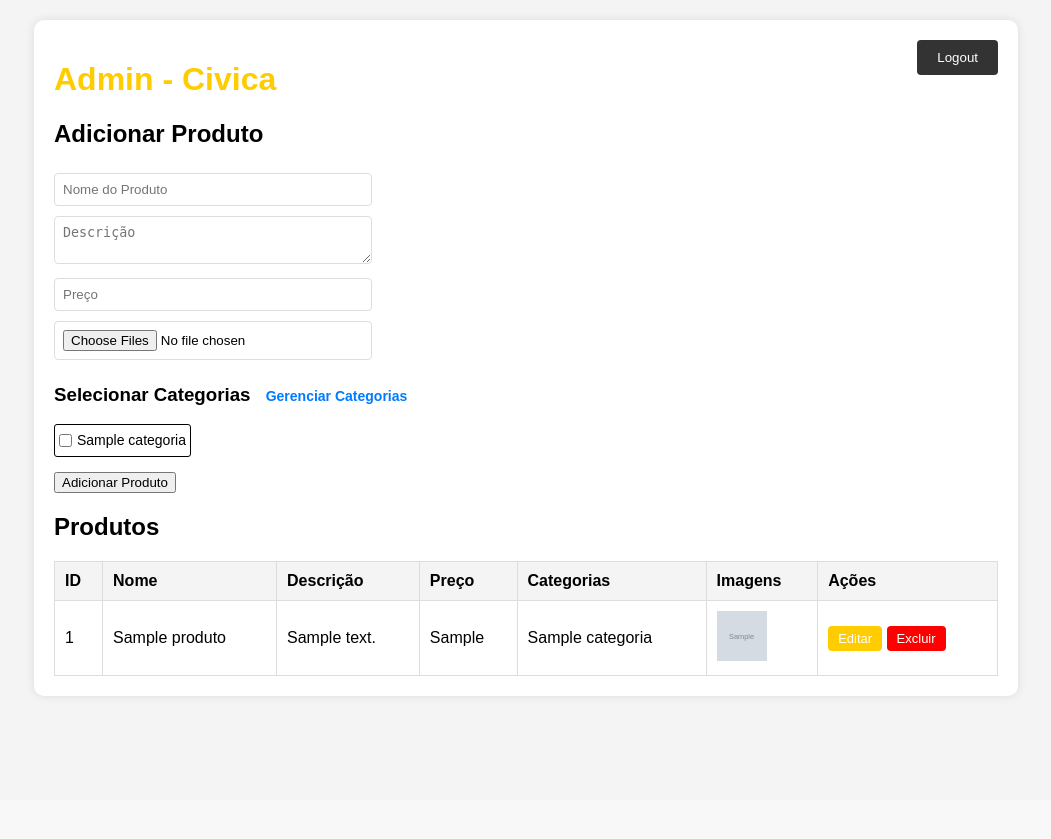
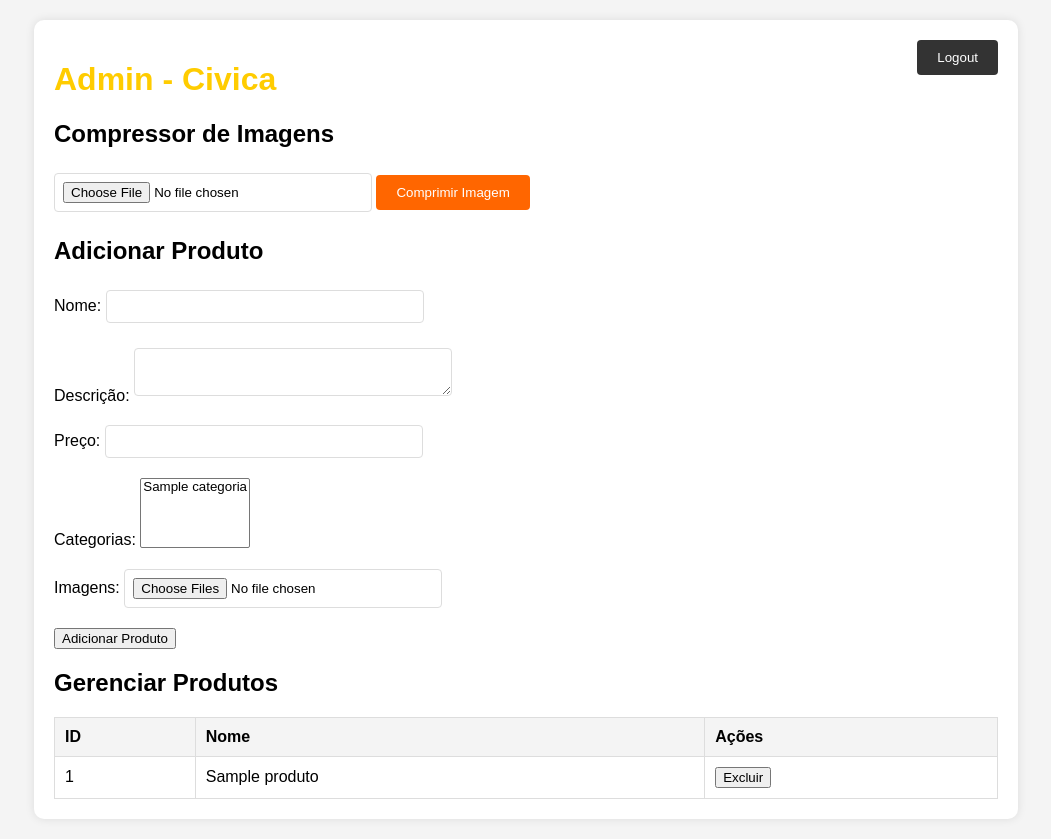
Before and after one commit to sdragonpt/site-civica, a PHP site: page /admin.php in a window 1280 px wide. Shown: the whole page, without its empty margins (114-1165 px from the left). Before the commit the page ends 698 px from the top, so only its background shows below. Run offline with PHP 8.4, Linux system fonts and the light colour scheme; the visitor is signed in with stand-in values (Sample User, id 1); tables that the repository leaves empty or names only in its code hold one stand-in row (values such as "Sample post"); grey boxes marked "Sample" are stand-in pictures.

Commit message:
Update admin.php

```diff
--- a/admin.php
+++ b/admin.php
@@ -124,9 +124,6 @@ if (isset($_POST['add'])) {
 
                 $check = getimagesize($temp_file);
                 if ($check !== false) {
-                    $unique_name = uniqid() . '.' . $imageFileType;
-                    $target_file = $target_dir . $unique_name;
-
                     if (resize_and_compress_image($temp_file, $target_file)) {
                         $stmt = $conn->prepare("INSERT INTO imagens (produto_id, imagem) VALUES (?, ?)");
                         $stmt->bind_param("is", $produto_id, $unique_name);
@@ -196,6 +193,19 @@ if (isset($_GET['logout'])) {
     exit();
 }
 
+// Compressão de imagem
+if (isset($_POST['compress'])) {
+    $temp_file = $_FILES['imagem']['tmp_name'];
+    $imageFileType = strtolower(pathinfo($_FILES['imagem']['name'], PATHINFO_EXTENSION));
+    $target_dir = "images/compressed/";
+    $target_file = $target_dir . uniqid() . '.' . $imageFileType;
+
+    if (resize_and_compress_image($temp_file, $target_file, 800, 600)) {
+        $mensagem = "<div class='alert alert-success'>Imagem comprimida e salva com sucesso em: $target_file</div>";
+    } else {
+        $mensagem = "<div class='alert alert-danger'>Erro ao comprimir a imagem.</div>";
+    }
+}
 ?>
 
 <!DOCTYPE html>
@@ -216,74 +226,100 @@ if (isset($_GET['logout'])) {
             <?php echo $mensagem; ?>
         <?php endif; ?>
 
-        <!-- Formulário para adicionar produto -->
+        <!-- Formulário para compressor de imagens -->
+        <h2>Compressor de Imagens</h2>
+        <form id="compressorForm" method="post" action="" enctype="multipart/form-data">
+            <div class="form-group">
+                <input type="file" name="imagem" id="imagem" required>
+                <button type="submit" name="compress" id="compressButton">Comprimir Imagem</button>
+            </div>
+            <div id="progressContainer" style="display: none;">
+                <progress id="progressBar" value="0" max="100"></progress>
+                <span id="progressText"></span>
+            </div>
+        </form>
+
+        <script>
+        document.getElementById('compressorForm').onsubmit = function(event) {
+            event.preventDefault(); // Impede o envio padrão do formulário
+            const formData = new FormData(this);
+            const progressBar = document.getElementById('progressBar');
+            const progressContainer = document.getElementById('progressContainer');
+            const progressText = document.getElementById('progressText');
+
+            const xhr = new XMLHttpRequest();
+            xhr.open('POST', this.action, true);
+
+            xhr.upload.onprogress = function(e) {
+                if (e.lengthComputable) {
+                    const percentComplete = (e.loaded / e.total) * 100;
+                    progressBar.value = percentComplete;
+                    progressText.textContent = Math.round(percentComplete) + '%';
+                }
+            };
+
+            xhr.onload = function() {
+                if (xhr.status === 200) {
+                    progressText.textContent = 'Imagem comprimida com sucesso!';
+                } else {
+                    progressText.textContent = 'Erro ao comprimir a imagem.';
+                }
+                progressContainer.style.display = 'none'; // Esconde a barra após a conclusão
+            };
+
+            progressContainer.style.display = 'block'; // Mostra a barra de progresso
+            xhr.send(formData);
+        };
+        </script>
+
         <h2>Adicionar Produto</h2>
         <form method="post" action="" enctype="multipart/form-data">
             <div class="form-group">
-                <div><input type="text" name="nome" placeholder="Nome do Produto" required></div>
-                <div><textarea name="descricao" placeholder="Descrição" required></textarea></div>
-                <div><input type="text" name="preco" placeholder="Preço" required></div>
-                <div><input type="file" name="imagens[]" id="upload" multiple></div>
-
-                <!-- Seção de seleção de categorias -->
-                <h3>
-                    Selecionar Categorias
-                    <a href="gerenciar_categorias.php" style="margin-left: 10px; text-decoration: none; color: #007bff; font-size: 14px;">Gerenciar Categorias</a>
-                </h3>
-                <div class="category-list">
+                <label for="nome">Nome:</label>
+                <input type="text" name="nome" id="nome" required>
+            </div>
+            <div class="form-group">
+                <label for="descricao">Descrição:</label>
+                <textarea name="descricao" id="descricao" required></textarea>
+            </div>
+            <div class="form-group">
+                <label for="preco">Preço:</label>
+                <input type="number" name="preco" id="preco" required>
+            </div>
+            <div class="form-group">
+                <label for="categorias">Categorias:</label>
+                <select name="categorias[]" id="categorias" multiple>
                     <?php while ($categoria = $categorias_result->fetch_assoc()): ?>
-                        <label style="border: 1px solid; border-radius: 3px; padding: 4px; font-size: 14px; margin-right: 6px">
-                            <div style="width: 13px; margin: 0px; float: left;"><input type="checkbox" name="categorias[]" value="<?php echo $categoria['id']; ?>"></div>
-                            <div style="float: left; margin-top: 3px; margin-left: 5px;"><?php echo htmlspecialchars($categoria['nome']); ?></div>
-                        </label>
+                        <option value="<?php echo $categoria['id']; ?>"><?php echo $categoria['nome']; ?></option>
                     <?php endwhile; ?>
+                </select>
             </div>
+            <div class="form-group">
+                <label for="imagens">Imagens:</label>
+                <input type="file" name="imagens[]" id="imagens" multiple>
             </div>
             <button type="submit" name="add">Adicionar Produto</button>
         </form>
 
-        <!-- Verifica se há produtos -->
+        <h2>Gerenciar Produtos</h2>
         <?php if ($tem_produtos): ?>
-        <!-- Lista de produtos -->
-        <h2>Produtos</h2>
             <table>
                 <thead>
                     <tr>
                         <th>ID</th>
                         <th>Nome</th>
-                    <th>Descrição</th>
-                    <th>Preço</th>
-                    <th>Categorias</th>
-                    <th>Imagens</th>
                         <th>Ações</th>
                     </tr>
                 </thead>
                 <tbody>
                     <?php while ($produto = $produtos->fetch_assoc()): ?>
-                    <?php
-                    $categorias_produto = get_categorias($produto['id']);
-                    $imagens_produto = get_imagens($produto['id']);
-                    ?>
                         <tr>
-                        <td><?php echo htmlspecialchars($produto['id']); ?></td>
-                        <td><?php echo htmlspecialchars($produto['nome']); ?></td>
-                        <td><?php echo htmlspecialchars($produto['descricao']); ?></td>
-                        <td><?php echo htmlspecialchars($produto['preco']); ?></td>
+                            <td><?php echo $produto['id']; ?></td>
+                            <td><?php echo $produto['nome']; ?></td>
                             <td>
-                            <?php while ($categoria = $categorias_produto->fetch_assoc()): ?>
-                                <?php echo htmlspecialchars($categoria['nome']) . '<br>'; ?>
-                            <?php endwhile; ?>
-                        </td>
-                        <td>
-                            <?php while ($imagem = $imagens_produto->fetch_assoc()): ?>
-                                <img src="images/<?php echo htmlspecialchars($imagem['imagem']); ?>" alt="Imagem" style="width: 50px; height: 50px; object-fit: cover; margin-right: 5px;">
-                            <?php endwhile; ?>
-                        </td>
-                        <td>
-                            <a style="text-decoration: none;" href="editar_produto.php?id=<?php echo htmlspecialchars($produto['id']); ?>" class="edit-button">Editar</a>
-                            <form method="post" action="" style="display: inline;">
-                                <input type="hidden" name="id" value="<?php echo htmlspecialchars($produto['id']); ?>">
-                                <button type="submit" name="delete" class="delete-button">Excluir</button>
+                                <form method="post" action="">
+                                    <input type="hidden" name="id" value="<?php echo $produto['id']; ?>">
+                                    <button type="submit" name="delete">Excluir</button>
                                 </form>
                             </td>
                         </tr>
@@ -291,20 +327,8 @@ if (isset($_GET['logout'])) {
                 </tbody>
             </table>
         <?php else: ?>
-            <p>Nenhum produto foi encontrado.</p>
+            <p>Nenhum produto encontrado.</p>
         <?php endif; ?>
     </div>
-
-    <!-- Script para desaparecer a mensagem após 5 segundos -->
-    <script>
-        window.onload = function() {
-            var alerts = document.querySelectorAll('.alert');
-            alerts.forEach(function(alert) {
-                setTimeout(function() {
-                    alert.classList.add('fade-out');
-                }, 5000);
-            });
-        };
-    </script>
 </body>
 </html>
```
Lines whose indentation alone changed are shown as unchanged.
